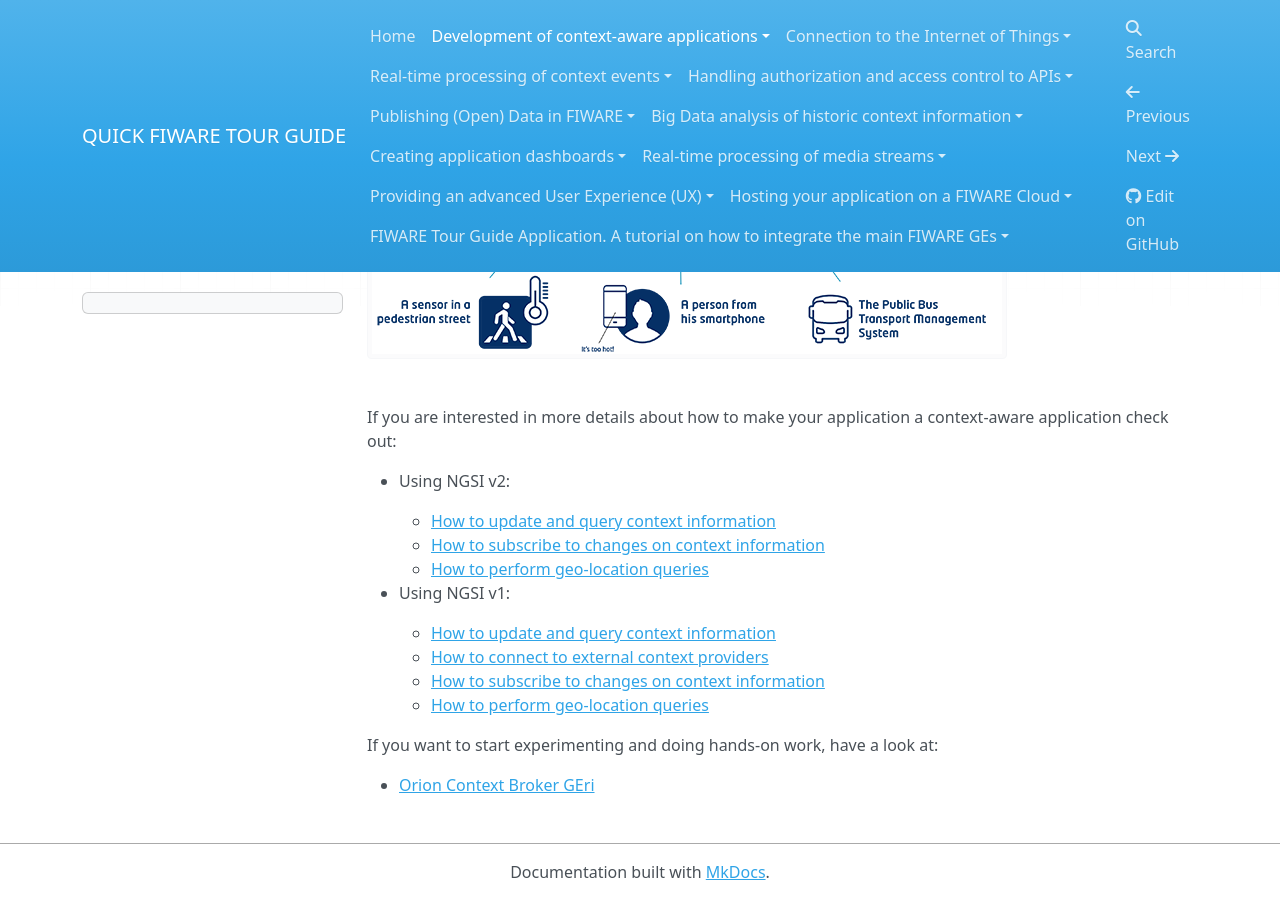
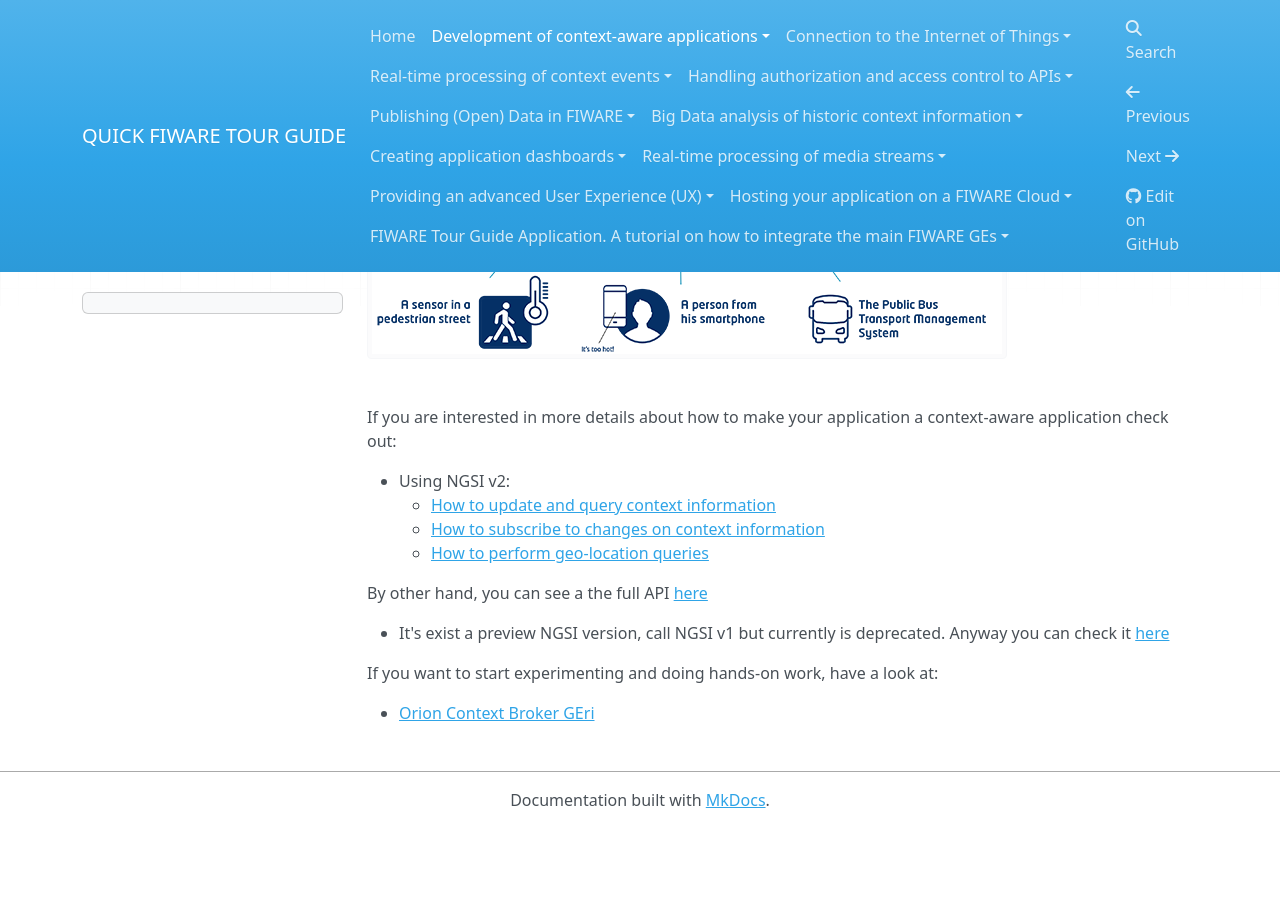
Before and after one commit to FIWARE-Ops/docs.TourGuide, an MkDocs documentation site: the page built from doc/development-context-aware-applications/introduction.md, in a window 1280 px wide and 900 px high, scrolled down 1228 px. Built offline with MkDocs 1.6.1, drawn with Linux system fonts in a browser that asks for light colours; nearby versions of some CDN libraries; comment, search, counter and statistics services are not loaded; old or Windows-style settings are respelled for this version of MkDocs; after the commit the page ends 2056 px from its top, so only the background shows below that.

Commit message:
Update introduction.md
- Add NGSI v2 full API
- Deleting NGSI v1 but mention

```diff
--- a/doc/development-context-aware-applications/introduction.md
+++ b/doc/development-context-aware-applications/introduction.md
@@ -45,11 +45,9 @@ a context-aware application check out:
     - [How to subscribe to changes on context information](v2/how-to-subscribe-to-changes-on-context-information.md)
     - [How to perform geo-location queries](v2/how-to-perform-geo-located-queries.md)
 
-- Using NGSI v1:
-    - [How to update and query context information](how-to-update-and-query-context-information.md)
-    - [How to connect to external context providers](how-to-connect-to-external-context-providers.md)
-    - [How to subscribe to changes on context information](how-to-subscribe-to-changes-on-context-information.md)
-    - [How to perform geo-location queries](how-to-perform-geo-located-queries.md)
+  By other hand, you can see a the full API [here](http://fiware.github.io/specifications/ngsiv2/latest/cookbook/)
+
+- It's exist a preview NGSI version, call NGSI v1 but currently is deprecated. Anyway you can check it [here](http://fiware.github.io/context.Orion/api/v1/)
 
 
 If you want to start experimenting and doing hands-on work, have a look at:
```
